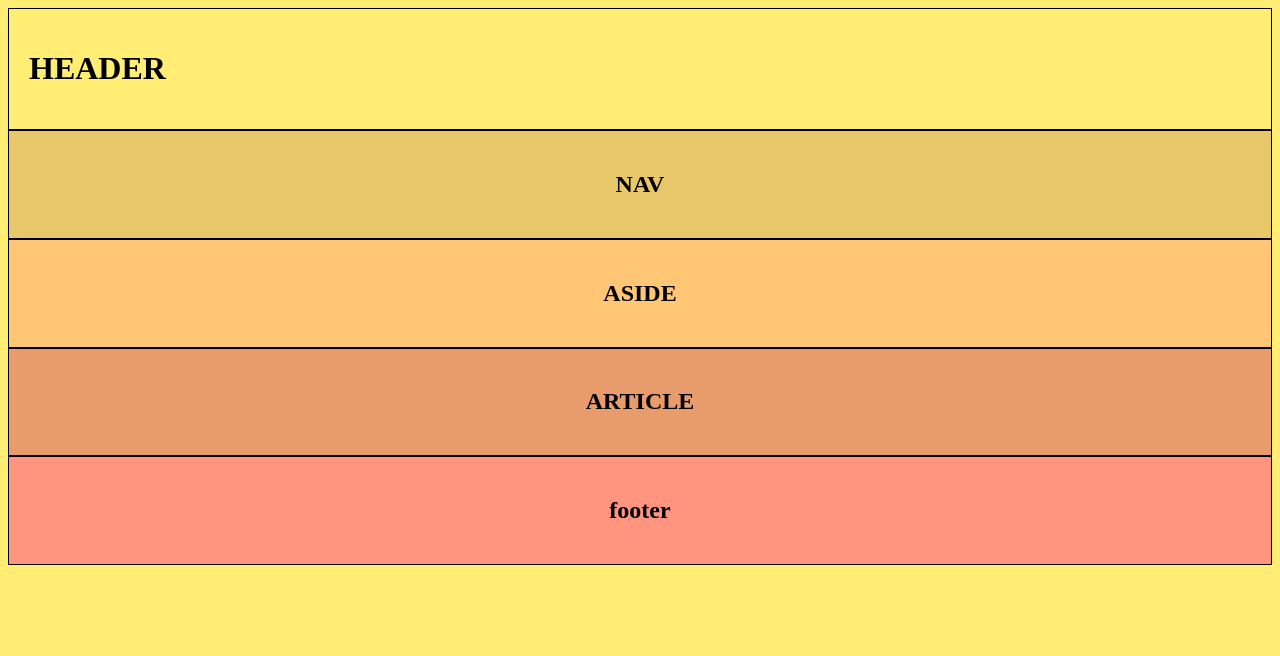
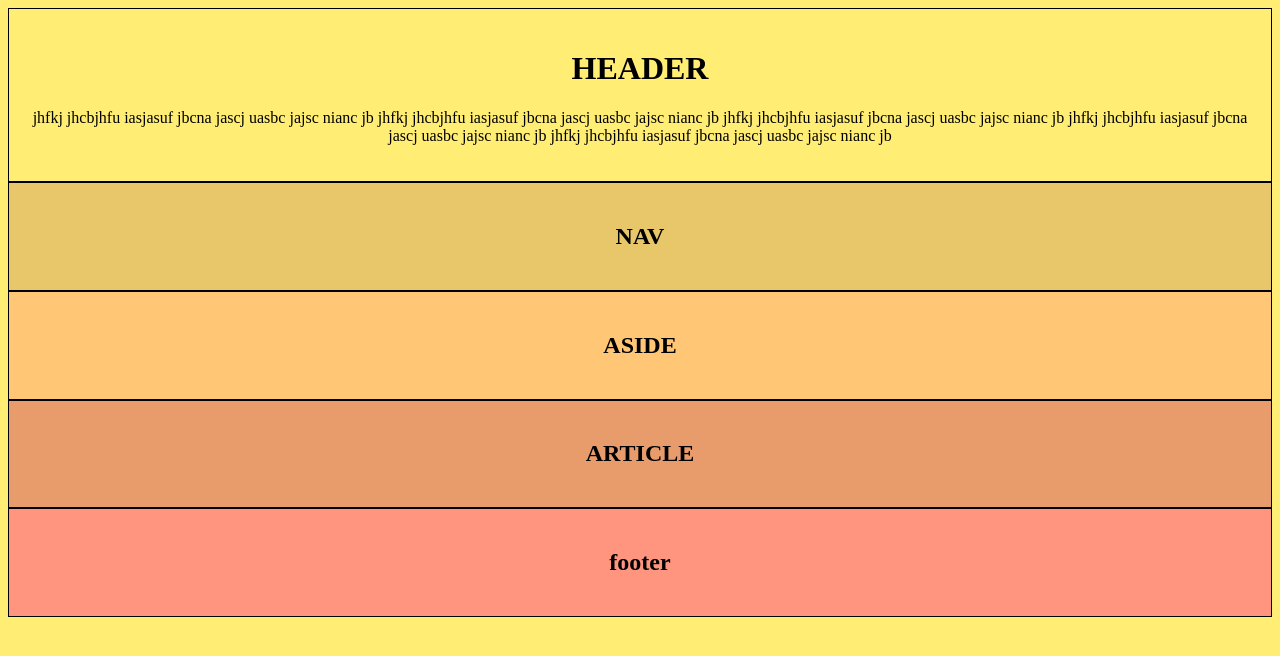
Before and after one commit to ChrisAylward/ChrisAylward.github.io, a plain HTML site: page unit6/index.html in a window 1280 px wide. Drawn offline with Linux system fonts and the light colour scheme.

Commit message:
text paragraph

```diff
--- a/unit6/css/style.css
+++ b/unit6/css/style.css
@@ -3,6 +3,7 @@ header{
 	 background-color: #FFED74;
 	border: 1px black solid;
 	padding: 20px;
+	text-align:  center;
 }
 nav{
 	 background-color: #E8C66A;
--- a/unit6/index.html
+++ b/unit6/index.html
@@ -4,7 +4,12 @@
        </head>
        <body>
       <div class="wrapper">
-      <header> <h1> HEADER </h1>
+      <header> <h1> HEADER </h1> <p>jhfkj jhcbjhfu iasjasuf jbcna jascj  uasbc jajsc nianc jb
+      jhfkj jhcbjhfu iasjasuf jbcna jascj  uasbc jajsc nianc jb
+jhfkj jhcbjhfu iasjasuf jbcna jascj  uasbc jajsc nianc jb
+jhfkj jhcbjhfu iasjasuf jbcna jascj  uasbc jajsc nianc jb
+jhfkj jhcbjhfu iasjasuf jbcna jascj  uasbc jajsc nianc jb
+
 
 
       </header>
```
